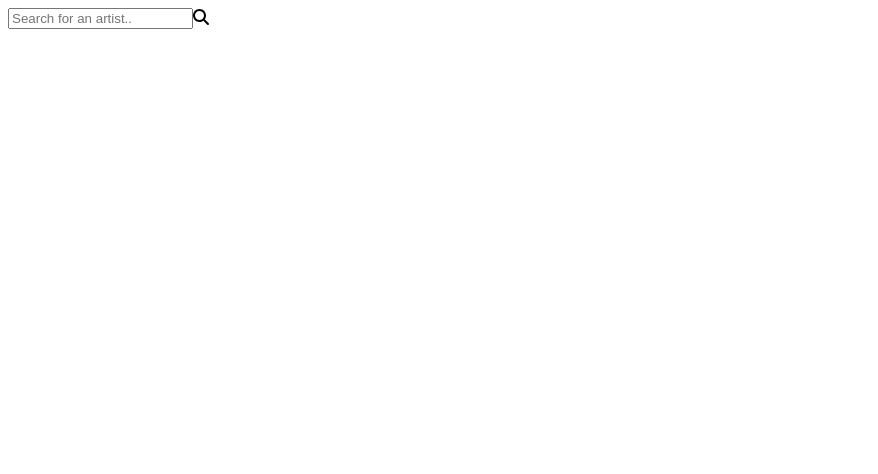
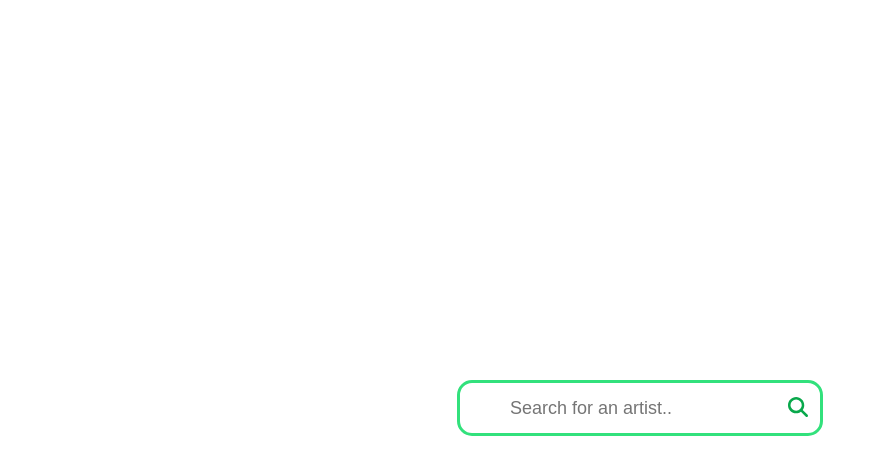
Before and after one commit to Hadi-AlKammouni/Spotify_Challenge_Angular, an Angular app in the folder spotify-angular/: page /artist-search in a window 1280 px wide. Shown: the top 474 px of the page, without its empty margins (0-878 px from the left). Built offline with nearby package versions, Linux system fonts and the light colour scheme.

Commit message:
Styling the input box

```diff
--- a/spotify-angular/src/app/artist-search/artist-search.component.css
+++ b/spotify-angular/src/app/artist-search/artist-search.component.css
@@ -0,0 +1,43 @@
+.search-container {
+    display: flex;
+    justify-content: center;
+    align-items: center;
+    min-height: 100vh;
+}
+
+.search-row {
+    display: flex;
+    justify-content: center;
+    width: 100%;
+}
+
+.form-input {
+    margin: 10px auto;
+    position: relative;
+    display: flex;
+    align-items: center;
+    justify-content: center;
+}
+
+input {
+    border: 3px solid #32e17c;
+    border-radius: 15px;
+    height: 40px;
+    line-height: 30px;
+    font-size: 18px;
+    width: 300px;
+    padding: 5px 10px 5px 50px;
+    transition: .3s;
+}
+
+input:focus {
+    box-shadow: 0 0 8px 0 #32e17c;
+    outline: none;
+}
+
+.icon {
+    position: absolute;
+    right: 15px;
+    font-size: 20px;
+    color: #08a84b;
+}
```
